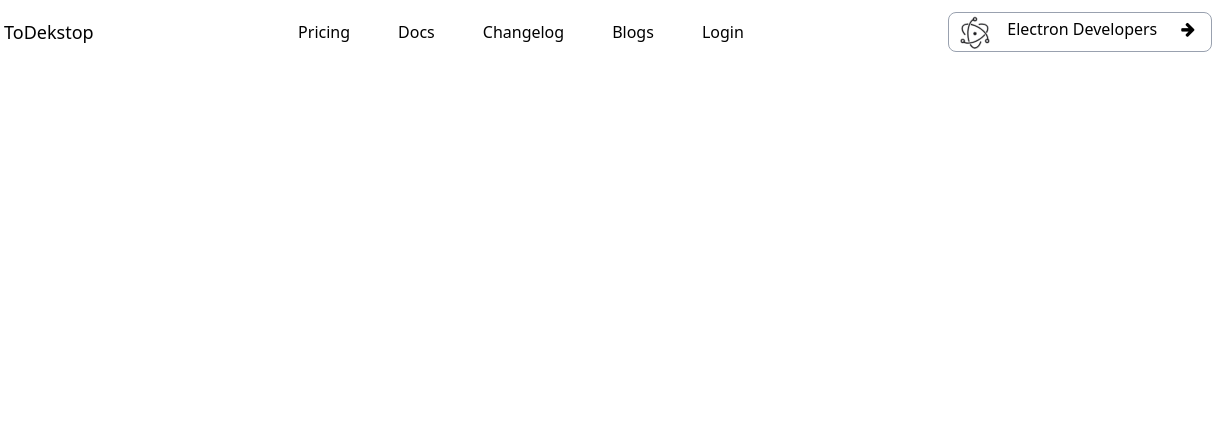
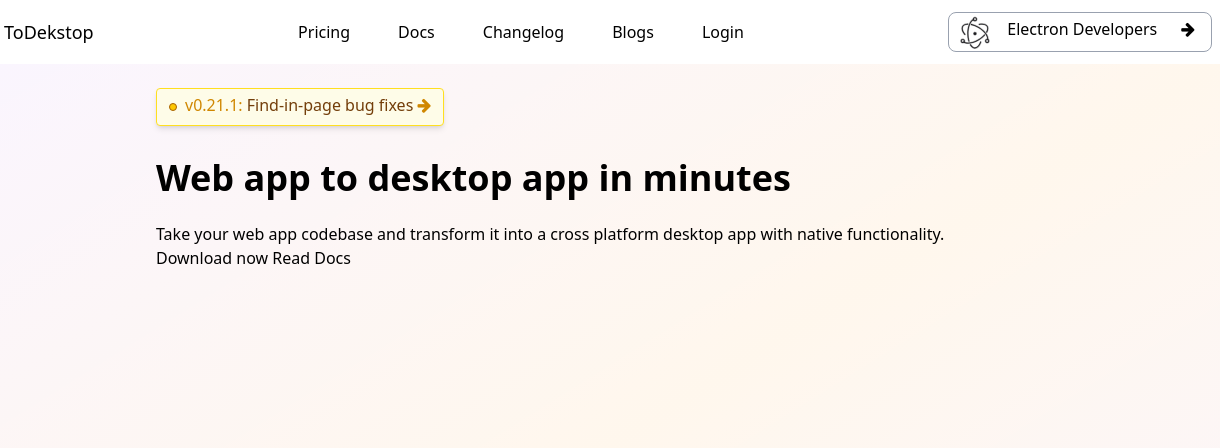
Before and after one commit to Aarushi2803/Learning_talwind_CSS, a website: page index.html in a window 1280 px wide. Shown: the top 448 px of the page, 60-1280 px from the left. Drawn offline with nearby package versions, Linux system fonts and the light colour scheme.

Commit message:
third_commit

```diff
--- a/index.html
+++ b/index.html
@@ -71,6 +71,33 @@
     </div>
 </nav>
 
+<!-- main -->
+<main>
+    <!-- hero section -->
+    <div id="hero" class="min-h-screen bg-gradient-to-br from bg-purple-50 via-orange-50 to-transparent">
+<div id="hero-container" class="max-w-4xl mx-auto px-6 pt-6 pb-32 flex-col p-6 ">
+    <!-- version-text -->
+    <div id="version-text" class="flex gap-2  border border-yellow-300 bg-yellow-50 rounded w-fit p-1 shadow-md hover:shadow-lg hover:translate-y-1 transition group pr-3">
+        <div class="w-2 h-2 bg-yellow-400 rounded-full  my-2.5 justify-center items-center border border-yellow-700 ml-2"></div>
+      <p>
+        <span class="text-yellow-600">v0.21.1:</span>
+        <span class="text-yellow-900 font-medium">Find-in-page bug fixes</span>
+        <i class="fa fa-arrow-right text-yellow-600 group-hover:translate-x-1 transition"></i>
+      </p>
+    </div>
+
+    <div id="" class="pt-8">
+        <h1 class="text-4xl font-bold text-#1F2937">Web app to desktop app in minutes</h1>
+        <p class="text-#1F2937 text-1xl pt-6">Take your web app codebase and transform it into a cross platform desktop app with native functionality.</p>
+
+        <button> Download now </button>
+        <button> Read Docs </button>
+    </div>
+</div>
+
+    </div>
+</main>
+
 </body>
 
 <!-- javascript -->
```
